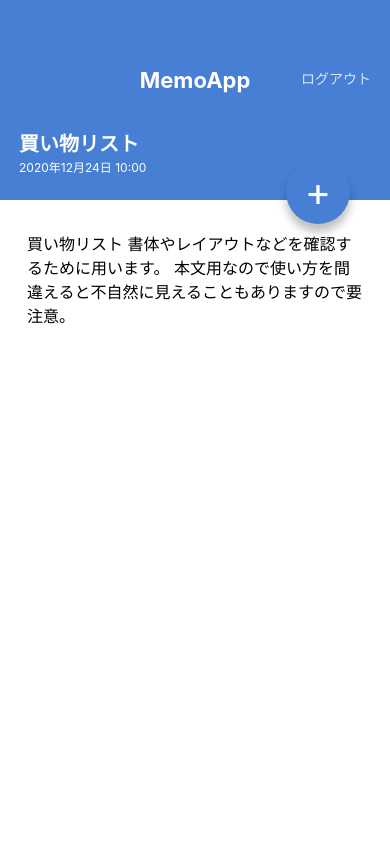
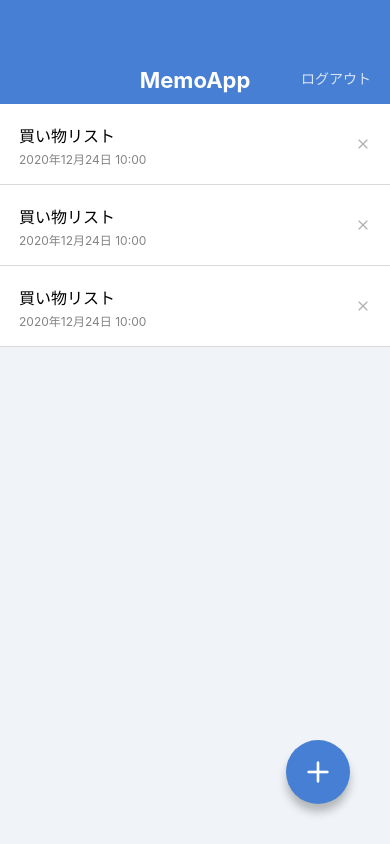
Before and after one commit to akira0816/MemoApp, a React Native app: screen /MemoList in a window 390 px wide. Built offline with nearby package versions, Linux system fonts and the light colour scheme.

Commit message:
Install @expo/vector-icons

```diff
--- a/App.jsx
+++ b/App.jsx
@@ -1,6 +1,6 @@
-import MemoDetailScreen from "./src/screens/MemoDetailScreen";
-// import MemoListScreen from "./src/screens/MemoListScreen";
+// import MemoDetailScreen from "./src/screens/MemoDetailScreen";
+import MemoListScreen from "./src/screens/MemoListScreen";
 
 export default function App() {
-  return <MemoDetailScreen />;
+  return <MemoListScreen />;
 }
--- a/package.json
+++ b/package.json
@@ -7,6 +7,7 @@
     "web": "expo start --web"
   },
   "dependencies": {
+    "@expo/vector-icons": "^13.0.0",
     "expo": "~48.0.6",
     "expo-status-bar": "~1.4.4",
     "prop-types": "^15.8.1",
--- a/src/components/CircleButton.jsx
+++ b/src/components/CircleButton.jsx
@@ -1,18 +1,19 @@
-import { View, Text, StyleSheet } from "react-native";
+import { View, StyleSheet } from "react-native";
 import { string, shape } from "prop-types";
+import { Feather } from "@expo/vector-icons";
 
 export default function CircleButton(props) {
-  const { children, style } = props;
+  const { style, name } = props;
   return (
     <View style={[styles.circleButton, style]}>
-      <Text style={styles.circleButtonLabel}>{children}</Text>
+      <Feather name={name} size={32} color="white" />
     </View>
   );
 }
 
 CircleButton.propTypes = {
-  children: string.isRequired,
   style: shape(),
+  name: string.isRequired,
 };
 
 CircleButton.defaultProps = {
--- a/src/components/MemoList.jsx
+++ b/src/components/MemoList.jsx
@@ -1,4 +1,5 @@
 import { View, Text, StyleSheet } from "react-native";
+import { Feather } from "@expo/vector-icons";
 
 export default function MemoList() {
   return (
@@ -9,7 +10,7 @@
           <Text style={styles.memoListItemDate}>2020年12月24日 10:00</Text>
         </View>
         <View>
-          <Text>X</Text>
+          <Feather name="x" size={16} color="#B0B0B0" />
         </View>
       </View>
 
@@ -19,7 +20,7 @@
           <Text style={styles.memoListItemDate}>2020年12月24日 10:00</Text>
         </View>
         <View>
-          <Text>X</Text>
+          <Feather name="x" size={16} color="#B0B0B0" />
         </View>
       </View>
 
@@ -29,7 +30,7 @@
           <Text style={styles.memoListItemDate}>2020年12月24日 10:00</Text>
         </View>
         <View>
-          <Text>X</Text>
+          <Feather name="x" size={16} color="#B0B0B0" />
         </View>
       </View>
     </View>
--- a/src/screens/MemoDetailScreen.jsx
+++ b/src/screens/MemoDetailScreen.jsx
@@ -16,7 +16,7 @@
           本文用なので使い方を間違えると不自然に見えることもありますので要注意。
         </Text>
       </ScrollView>
-      <CircleButton style={{ top: 160, bottom: "auto" }}>+</CircleButton>
+      <CircleButton style={{ top: 160, bottom: "auto" }} name="edit-2" />
     </View>
   );
 }
--- a/src/screens/MemoListScreen.jsx
+++ b/src/screens/MemoListScreen.jsx
@@ -8,7 +8,7 @@
     <View style={styles.container}>
       <AppBar />
       <MemoList />
-      <CircleButton>+</CircleButton>
+      <CircleButton name="plus" />
     </View>
   );
 }
```
Also changed, not shown: 1 other file (tests, documents, lock files or other folders).
